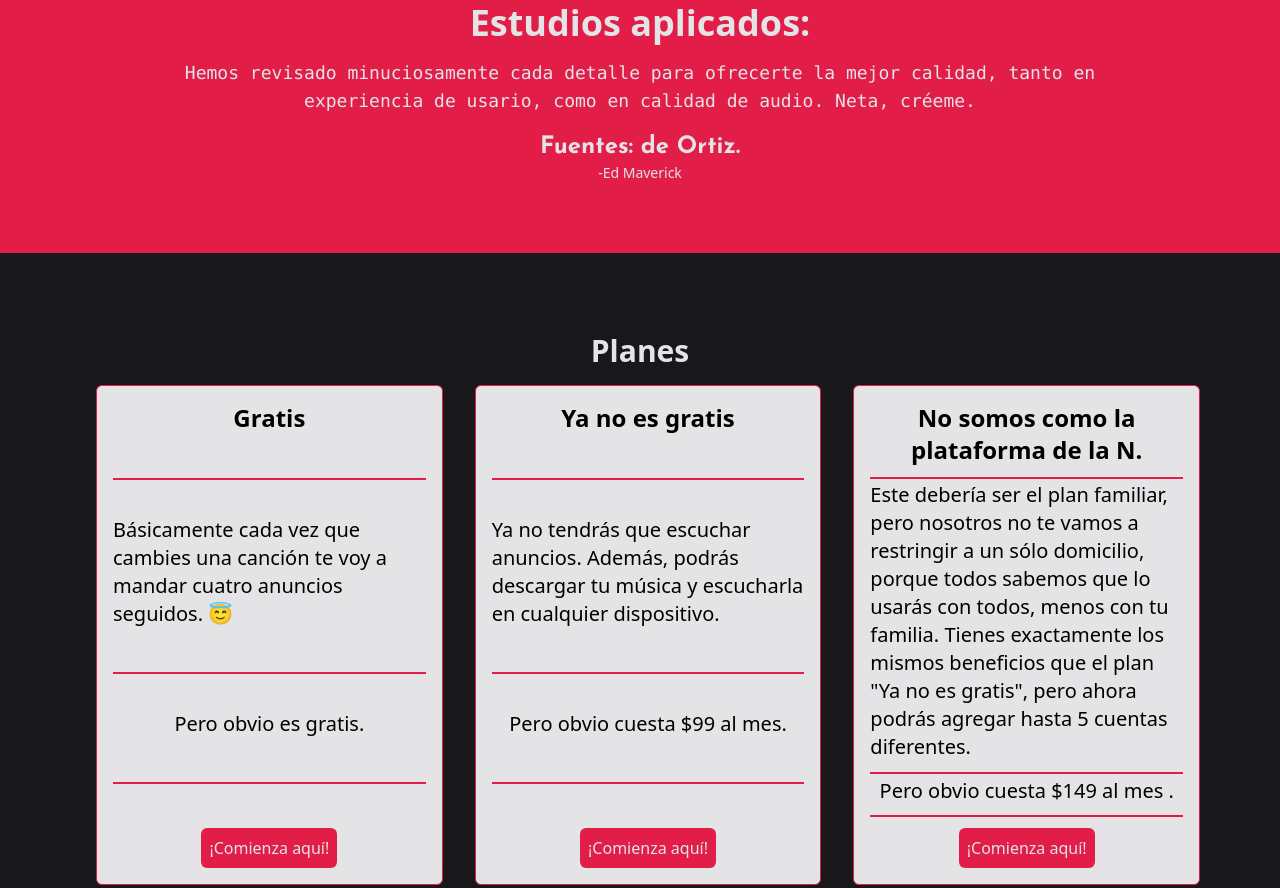
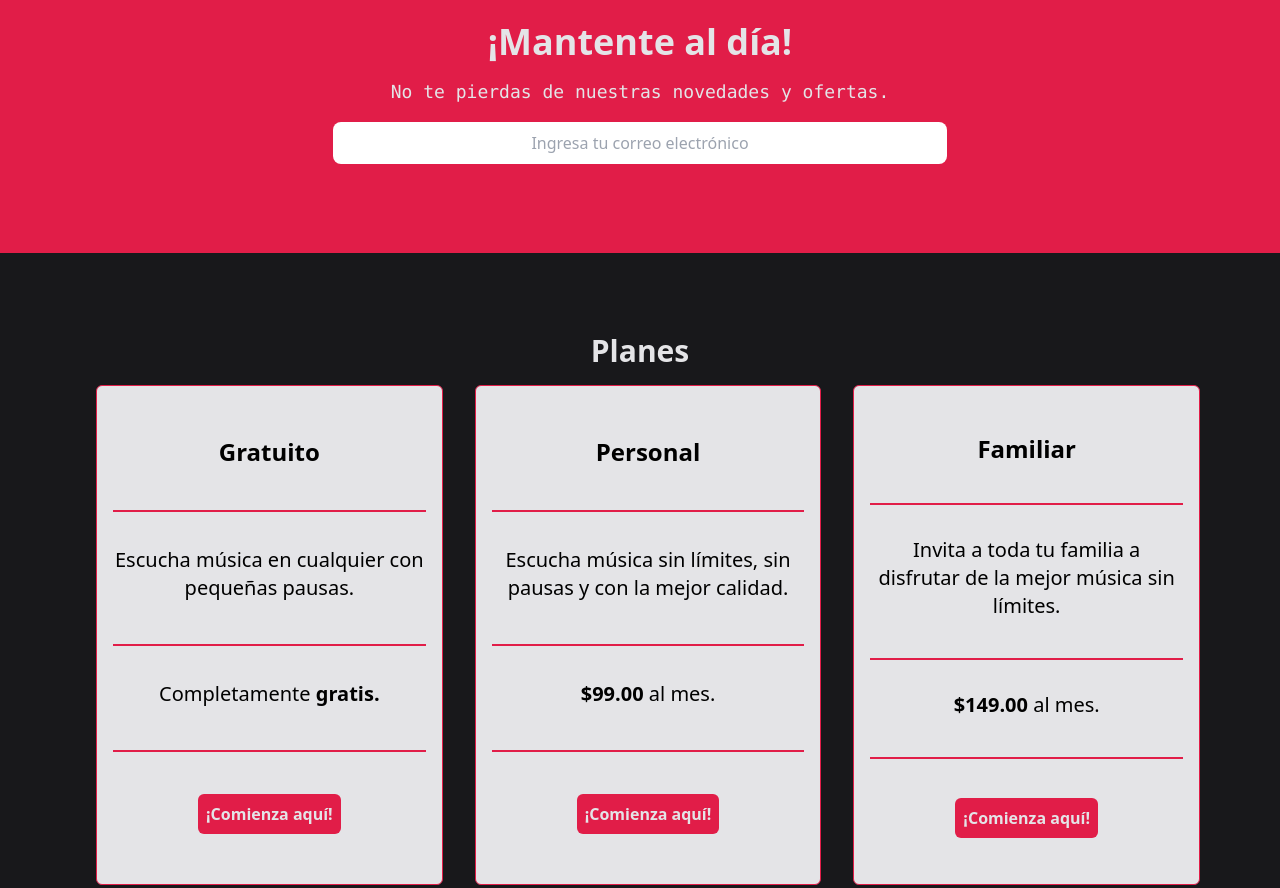
Before and after one commit to Santiago-mnd/UCAMP-landing-proyecto-1, a website: page docs/index.html in a window 1280 px wide. Shown: the part 679-1567 px from the top of the page. Drawn offline with Linux system fonts and the light colour scheme.

Commit message:
text update on every plan

```diff
--- a/docs/index.html
+++ b/docs/index.html
@@ -59,13 +59,16 @@
         ¿Qué es <span class="text-zinc-200 font-josef">Another</span>?
       </h2>
       <p class="font-bold text-lg md:text-3xl">
-        <span class="font-josef text-zinc-200">Oootra</span> forma de escuchar
+        <span class="font-josef text-zinc-200">Otra</span> forma de escuchar
         música.
       </p>
       <div
         class="w-4/5 border-zinc-200 border h-[0.1px] md:w-3/4 lg:w-1/2"
       ></div>
-      <a href="#planes" class="bg-zinc-900 p-2 rounded-md text-zinc-200 mt-4">
+      <a
+        href="#planes"
+        class="bg-zinc-900 p-4 rounded-md font-bold text-zinc-200 mt-4"
+      >
         ¡Contrata ahora!
       </a>
     </main>
@@ -75,14 +78,19 @@
       <div
         class="w-4/5 mx-auto flex flex-col justify-center items-center text-zinc-200"
       >
-        <h2 class="text-3xl font-bold md:text-4xl mb-4">Estudios aplicados:</h2>
+        <h2 class="text-3xl text-center font-bold md:text-4xl mb-4">
+          ¡Mantente al día!
+        </h2>
         <code class="mx-auto text-center md:text-lg">
-          Hemos revisado minuciosamente cada detalle para ofrecerte la mejor
-          calidad, tanto en experiencia de usario, como en calidad de audio.
-          Neta, créeme.
+          No te pierdas de nuestras novedades y ofertas.
         </code>
-        <p class="text-2xl font-bold font-josef mt-4">Fuentes: de Ortiz.</p>
-        <p class="text-sm">-Ed Maverick</p>
+        <div class="w-3/5 mt-4">
+          <input
+            class="w-full h-full text-black px-2 py-2 border-2 border-transparent rounded-lg text-sm focus:outline-none text-center md:text-base"
+            type="text"
+            placeholder="Ingresa tu correo electrónico"
+          />
+        </div>
       </div>
     </section>
     <section class="bg-zinc-900 w-full" id="planes">
@@ -92,63 +100,60 @@
           class="w-full flex flex-col items-center justify-between md:gap-4 lg:flex-row md:mt-4"
         >
           <article
-            class="w-80 flex flex-col justify-between items-center mt-4 bg-zinc-200 p-4 rounded-md border border-rose-600 duration-300 ease-out hover:scale-105 lg:w-1/3 lg:h-[500px] lg:mt-0 lg:ml-4"
+            class="w-80 flex flex-col justify-evenly items-center mt-4 bg-zinc-200 p-4 rounded-md border border-rose-600 duration-300 ease-out hover:scale-105 lg:w-1/3 lg:h-[500px] lg:mt-0 lg:ml-4"
           >
-            <h3 class="font-bold text-2xl">Gratis</h3>
+            <h3 class="font-bold text-2xl">Gratuito</h3>
+            <div class="w-full border-rose-600 mt-2 border h-[0.1px]"></div>
+            <p class="text-lg md:text-xl text-center">
+              Escucha música en cualquier con pequeñas pausas.
+            </p>
             <div class="w-full border-rose-600 mt-2 border h-[0.1px]"></div>
             <p class="text-xl">
-              Básicamente cada vez que cambies una canción te voy a mandar
-              cuatro anuncios seguidos. <span>😇</span>
+              Completamente <span class="font-bold">gratis.</span>
             </p>
-            <div class="w-full border-rose-600 mt-2 border h-[0.1px]"></div>
-            <p class="text-xl">Pero obvio es gratis.</p>
             <div class="w-full border-rose-600 mt-2 border h-[0.1px]"></div>
             <a
               href="/UCAMP-landing-proyecto-1/registro.html"
-              class="bg-rose-600 p-2 rounded-md text-zinc-200 mt-2"
+              class="bg-rose-600 p-2 rounded-md text-zinc-200 mt-2 font-bold"
             >
               ¡Comienza aquí!
             </a>
           </article>
           <article
-            class="w-80 flex flex-col justify-between items-center mt-4 bg-zinc-200 p-4 rounded-md border border-rose-600 duration-300 ease-out hover:scale-105 lg:w-1/3 lg:h-[500px] lg:mt-0 lg:ml-4"
+            class="w-80 flex flex-col justify-evenly items-center mt-4 bg-zinc-200 p-4 rounded-md border border-rose-600 duration-300 ease-out hover:scale-105 lg:w-1/3 lg:h-[500px] lg:mt-0 lg:ml-4"
           >
-            <h3 class="font-bold text-2xl">Ya no es gratis</h3>
+            <h3 class="font-bold text-2xl">Personal</h3>
             <div class="w-full border-rose-600 mt-2 border h-[0.1px]"></div>
-            <p class="text-xl">
-              Ya no tendrás que escuchar anuncios. Además, podrás descargar tu
-              música y escucharla en cualquier dispositivo.
+            <p class="text-lg md:text-xl text-center">
+              Escucha música sin límites, sin pausas y con la mejor calidad.
             </p>
             <div class="w-full border-rose-600 mt-2 border h-[0.1px]"></div>
-            <p class="text-xl">Pero obvio cuesta $99 al mes.</p>
+            <p class="text-xl"><span class="font-bold">$99.00</span> al mes.</p>
             <div class="w-full border-rose-600 mt-2 border h-[0.1px]"></div>
             <a
               href="/UCAMP-landing-proyecto-1/registro.html"
-              class="bg-rose-600 p-2 rounded-md text-zinc-200 mt-2"
+              class="bg-rose-600 p-2 rounded-md text-zinc-200 mt-2 font-bold"
             >
               ¡Comienza aquí!
             </a>
           </article>
           <article
-            class="w-80 flex flex-col justify-between items-center mt-4 bg-zinc-200 p-4 rounded-md border border-rose-600 duration-300 ease-out hover:scale-105 lg:w-1/3 lg:h-[500px] lg:mt-0 lg:ml-4"
+            class="w-80 flex flex-col justify-evenly items-center mt-4 bg-zinc-200 p-4 rounded-md border border-rose-600 duration-300 ease-out hover:scale-105 lg:w-1/3 lg:h-[500px] lg:mt-0 lg:ml-4"
           >
-            <h3 class="font-bold text-2xl text-center">
-              No somos como la plataforma de la N.
-            </h3>
+            <h3 class="font-bold text-2xl">Familiar</h3>
+            <div class="w-full border-rose-600 mt-2 border h-[0.1px]"></div>
+            <p class="text-lg md:text-xl text-center">
+              Invita a toda tu familia a disfrutar de la mejor música sin
+              límites.
+            </p>
             <div class="w-full border-rose-600 mt-2 border h-[0.1px]"></div>
             <p class="text-xl">
-              Este debería ser el plan familiar, pero nosotros no te vamos a
-              restringir a un sólo domicilio, porque todos sabemos que lo usarás
-              con todos, menos con tu familia. Tienes exactamente los mismos
-              beneficios que el plan "Ya no es gratis", pero ahora podrás
-              agregar hasta 5 cuentas diferentes.
+              <span class="font-bold">$149.00</span> al mes.
             </p>
-            <div class="w-full border-rose-600 mt-2 border h-[0.1px]"></div>
-            <p class="text-xl">Pero obvio cuesta $149 al mes .</p>
             <div class="w-full border-rose-600 mt-2 border h-[0.1px]"></div>
             <a
               href="/UCAMP-landing-proyecto-1/registro.html"
-              class="bg-rose-600 p-2 rounded-md text-zinc-200 mt-2"
+              class="bg-rose-600 p-2 rounded-md text-zinc-200 mt-2 font-bold"
             >
               ¡Comienza aquí!
             </a>
```
Also changed, not shown: docs/output.css.
